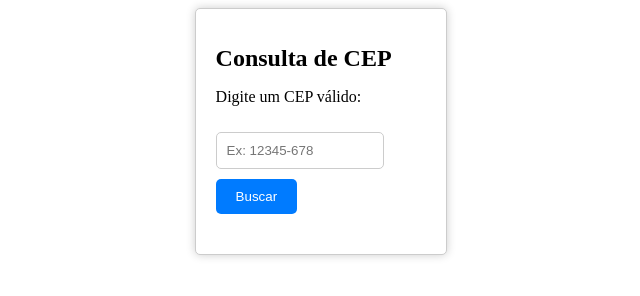
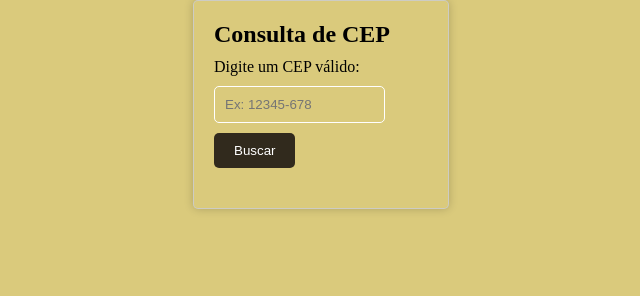
Before and after one commit to gabiigomes2023/APls, a plain HTML site: page index.html in a window 1280 px wide. Shown: the whole page, without its empty margins (319-959 px from the left). Drawn offline with Linux system fonts and the light colour scheme.

Commit message:
Estilização

```diff
--- a/css/style.css
+++ b/css/style.css
@@ -1,6 +1,8 @@
 * {
     padding: 0;
     box-sizing: border-box;
+    margin: 0;
+    background-color: #daca7c;
 }
 
 .main{
@@ -13,9 +15,9 @@
     width: 20%;
     margin: 0 auto;
     padding: 20px;
-    border: 1px solid #ccc;
+    border: 1px solid #cccccce5;
     border-radius: 5px;
-    background-color: #fff;
+    background-color: #daca7c;
     box-shadow: 0 0 10px rgba(0, 0, 0, 0.2);
 }
 
@@ -32,13 +34,13 @@ input[type="text"] {
     width: 80%;
     padding: 10px;
     margin: 10px 0;
-    border: 1px solid #ccc;
+    border: 1px solid #ffffff;
     border-radius: 5px;
 }
 
 button {
-    background-color: #007BFF;
-    color: #fff;
+    background-color: #312a1d;
+    color: #ffffff;
     padding: 10px 20px;
     border: none;
     border-radius: 5px;
@@ -46,7 +48,7 @@ button {
 }
 
 button:hover {
-    background-color: #0056b3;
+    background-color: #998254;
 }
 
 #address-info {
```
